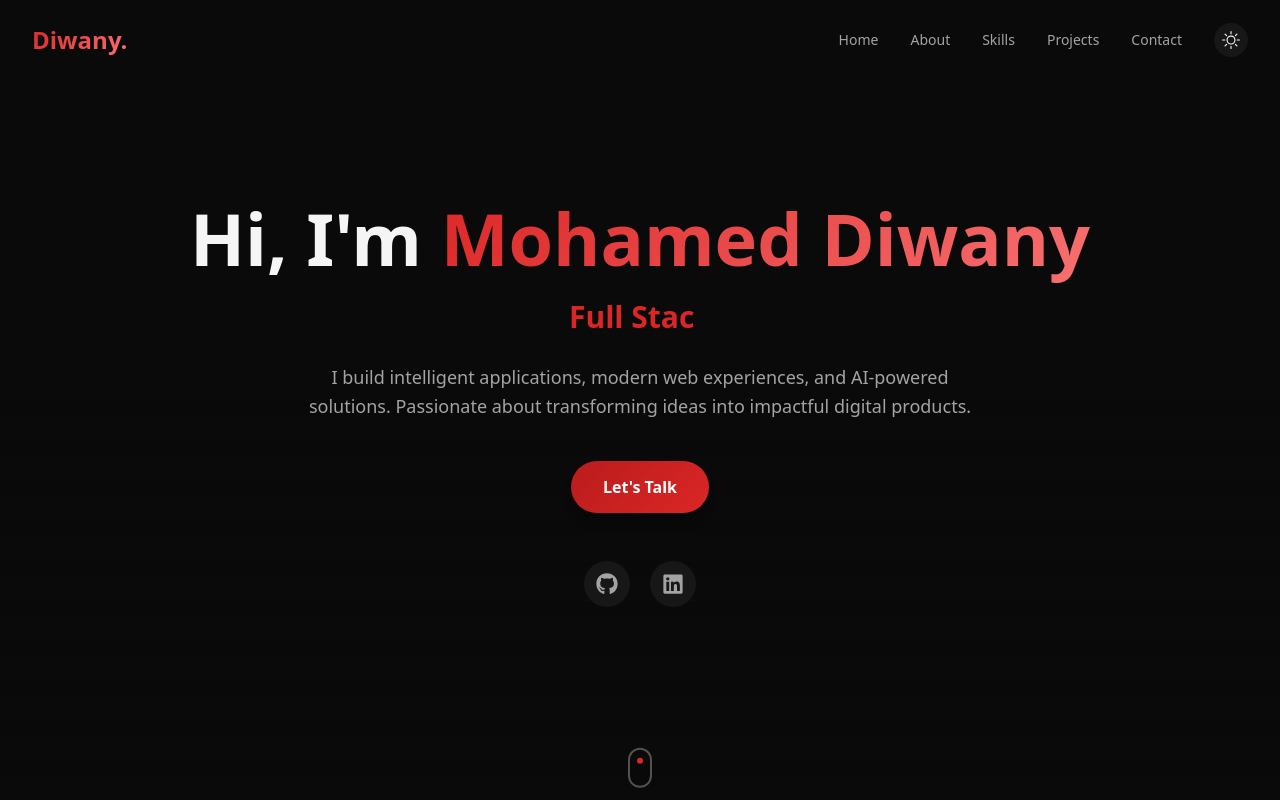
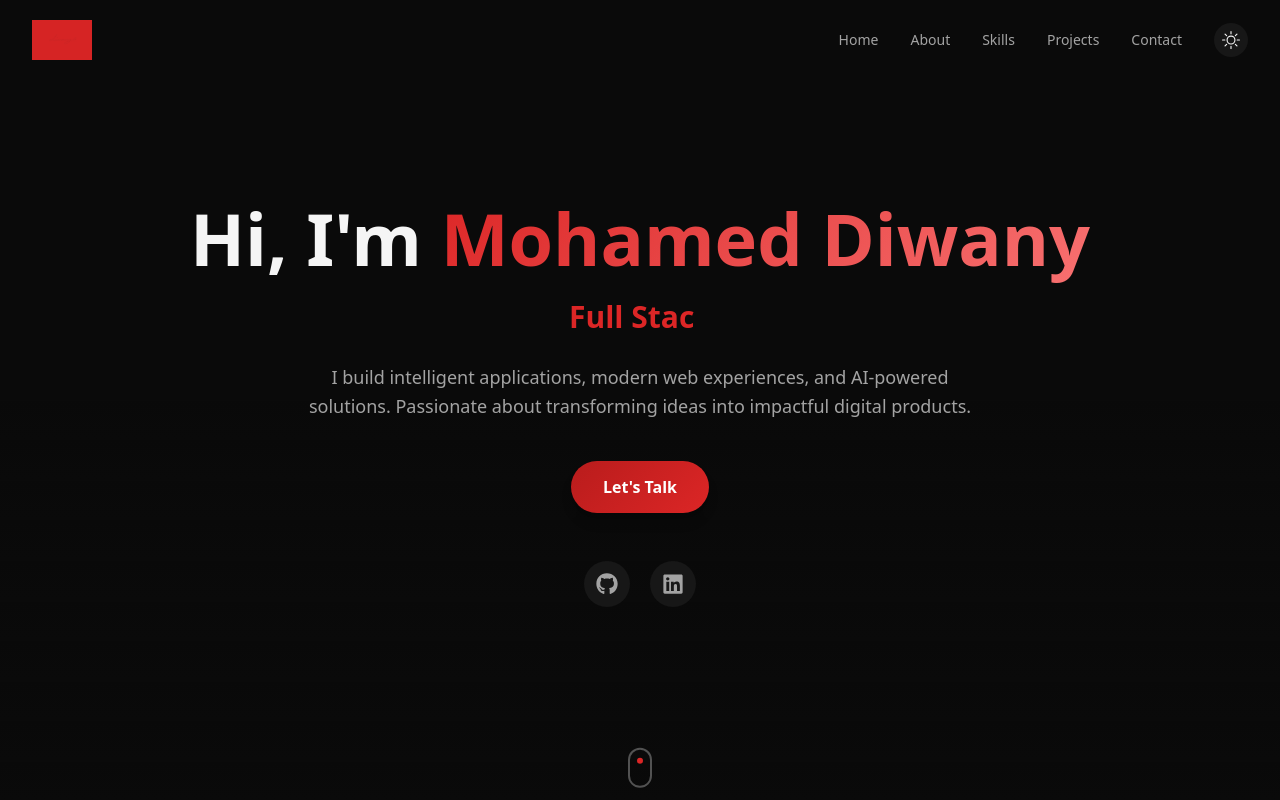
Before and after one commit to diwany/portfolio, a Next.js app: page / in a window 1280 px wide. Shown: the top 800 px of the page. Built offline with nearby package versions, Linux system fonts and the light colour scheme.

Commit message:
Replace text logo with logo.png and #D62424 color overlay in Header and Footer

```diff
--- a/src/components/Footer.tsx
+++ b/src/components/Footer.tsx
@@ -2,6 +2,7 @@
 
 import { motion } from "framer-motion";
 import { FaGithub, FaLinkedin, FaHeart } from "react-icons/fa";
+import Image from "next/image";
 
 /**
  * Footer with branding, social links, and navigation.
@@ -19,8 +20,9 @@ export default function Footer() {
             whileInView={{ opacity: 1 }}
             viewport={{ once: true }}
           >
-            <a href="#home" className="text-2xl font-bold gradient-text">
-              Diwany<span className="text-primary">.</span>
+            <a href="#home" className="relative inline-block">
+              <Image src="/logo.png" alt="Diwany" width={120} height={40} className="h-10 w-auto" />
+              <div className="absolute inset-0 bg-[#D62424] mix-blend-multiply pointer-events-none" />
             </a>
             <p className="text-sm text-[var(--text-muted)] mt-2 max-w-xs">
               AI Engineer & Full Stack Developer building the future one line of code at a time.
--- a/src/components/Header.tsx
+++ b/src/components/Header.tsx
@@ -5,6 +5,7 @@ import { motion, AnimatePresence } from "framer-motion";
 import { useTheme } from "next-themes";
 import { HiMenu, HiX } from "react-icons/hi";
 import { BsSun, BsMoon } from "react-icons/bs";
+import Image from "next/image";
 
 const navLinks = [
   { name: "Home", href: "#home" },
@@ -52,11 +53,12 @@ export default function Header() {
           {/* Logo */}
           <motion.a
             href="#home"
-            className="text-xl md:text-2xl font-bold gradient-text"
+            className="relative inline-block"
             whileHover={{ scale: 1.05 }}
             whileTap={{ scale: 0.95 }}
           >
-            Diwany<span className="text-primary">.</span>
+            <Image src="/logo.png" alt="Diwany" width={120} height={40} className="h-8 md:h-10 w-auto" />
+            <div className="absolute inset-0 bg-[#D62424] mix-blend-multiply pointer-events-none" />
           </motion.a>
 
           {/* Desktop Navigation */}
```
Also changed, not shown: public/logo.png (added).
